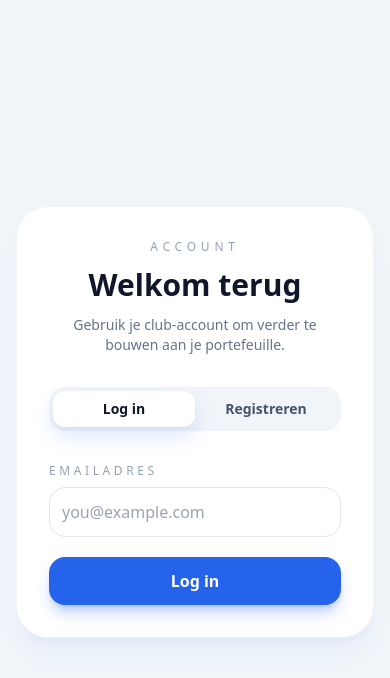
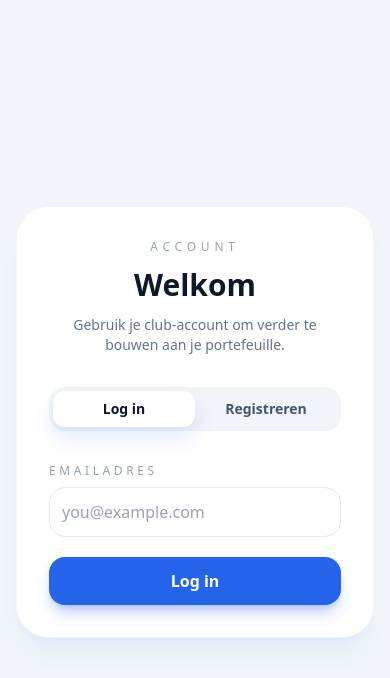
Before and after one commit to A-D-DBS-application/web-application-2025-group-16, a Flask app: page /login in a window 390 px wide. Shown: the top 678 px of the page. Run offline with Flask 3, Linux system fonts and the light colour scheme; some libraries are stand-ins or nearby versions.

Commit message:
Fix: store phone numbers as text to preserve leading zero, change login heading to Welkom

```diff
--- a/routes/auth_routes.py
+++ b/routes/auth_routes.py
@@ -26,7 +26,7 @@ def register():
         achternaam = request.form.get("achternaam", "").strip()
         gsm_raw = request.form.get("gsm", "").strip()
         digits = "".join(ch for ch in gsm_raw if ch.isdigit())
-        gsm = int(digits) if digits else 0
+        gsm = digits if digits else ""
 
         ok, res = sign_up_user(email, voornaam, achternaam, gsm)
         if ok: return redirect(url_for("auth.login"))
--- a/templates/login.html
+++ b/templates/login.html
@@ -11,7 +11,7 @@
         <div class="w-full max-w-lg bg-white rounded-[2rem] shadow-xl shadow-blue-600/5 border border-slate-100 p-8 space-y-8">
             <div class="space-y-3 text-center">
                 <p class="text-xs uppercase tracking-[0.4em] text-slate-400">Account</p>
-                <h1 class="text-3xl font-bold text-slate-900">Welkom terug</h1>
+                <h1 class="text-3xl font-bold text-slate-900">Welkom</h1>
                 <p class="text-sm text-slate-500">Gebruik je club-account om verder te bouwen aan je portefeuille.</p>
             </div>
 
```
